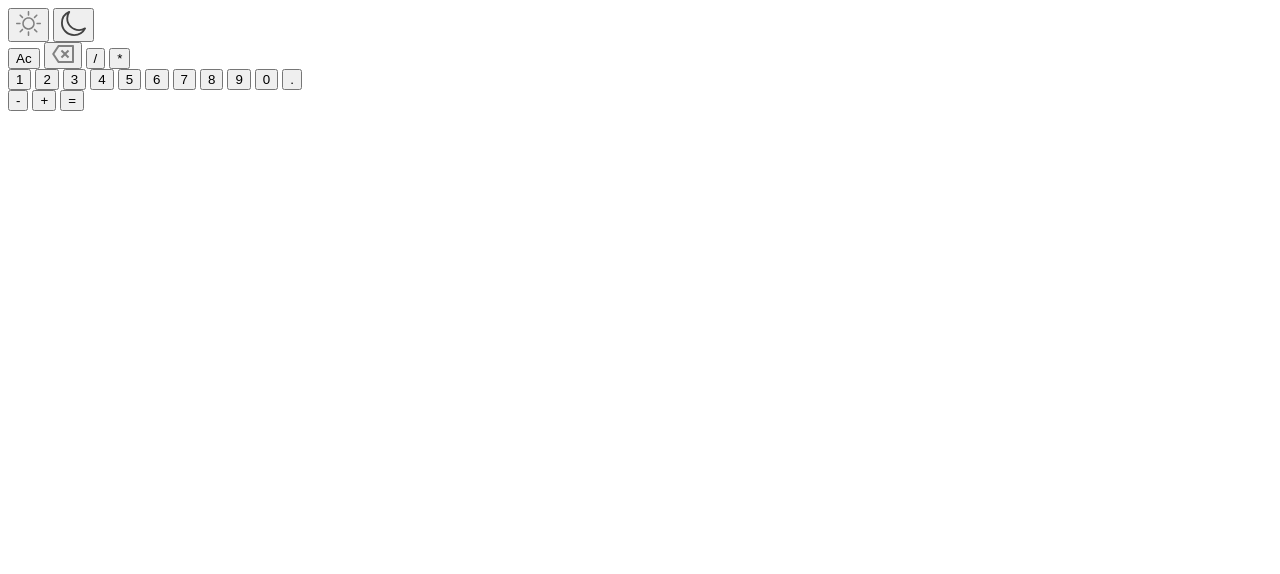
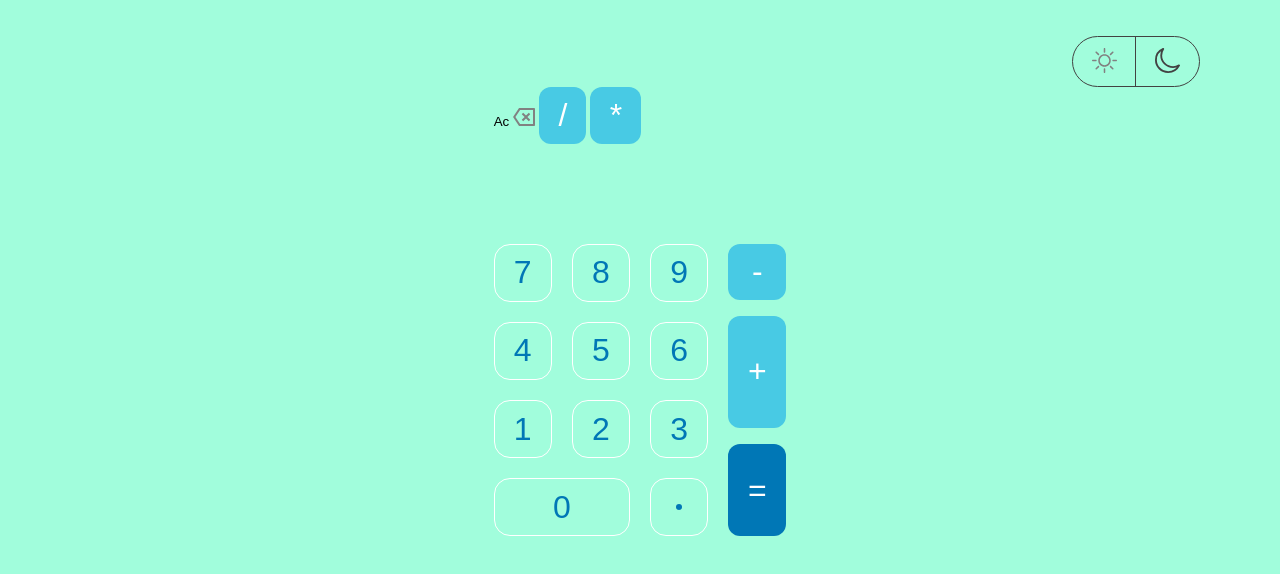
Before and after one commit to lonesahilnazir/Calcify, a plain HTML site: page index.html in a window 1280 px wide. Drawn offline with Linux system fonts and the light colour scheme.

Commit message:
styles added to header, body and some buttons

```diff
--- a/css/base/reset.css
+++ b/css/base/reset.css
@@ -0,0 +1,17 @@
+* {
+    padding: 0;
+    margin: 0;
+    box-sizing: border-box;
+}
+
+html {
+    /* font-family: poppins; */
+    font-size: 16px;
+}
+
+button {
+    outline: none;
+    border: none;
+    background-color: transparent;
+    cursor: pointer;
+}
--- /dev/null
+++ b/css/components/number-btn.css
@@ -0,0 +1,25 @@
+button.number {
+    font-size: 2em;
+    border: 1px solid var(--white);
+    color: var(--tertiary);
+    padding: 0.3em 0.6em;
+    border-radius: 16px;
+    display: flex;
+    justify-content: center;
+    align-items: center;
+}
+button.number:hover {
+    background-color: #0077B620;
+    backdrop-filter: blur(6px);
+}
+
+button.number.zero {
+    grid-column: 1/3;
+}
+
+span.dot {
+    background-color: var(--tertiary);
+    width: 6px;
+    height: 6px;
+    border-radius: 50%;
+}
--- /dev/null
+++ b/css/components/operations-btn.css
@@ -0,0 +1,17 @@
+button.operation {
+    background-color: var(--secondary);
+    padding: 0.3em 0.6em;
+    border-radius: 12px;
+    font-size: 2em;
+    color: var(--white);
+}
+button.operation.plus{
+    flex-grow: 2;
+}
+button.equal{
+    flex-grow: 2;
+    background-color: var(--tertiary);
+    border-radius: 12px;
+    color: var(--white);
+    font-size: 2em;
+}
--- a/css/layout/body.css
+++ b/css/layout/body.css
@@ -6,4 +6,5 @@ body {
     flex-direction: column;
     align-items: stretch;
     justify-content: flex-start;
+    height: 100vh;
 }
--- /dev/null
+++ b/css/layout/calculator.css
@@ -0,0 +1,36 @@
+.main {
+    display: flex;
+    flex-direction: column;
+    align-items: center;
+    justify-content: stretch;
+    flex-grow: 1;
+}
+
+.btns-section {
+    display: grid;
+    grid-template-rows: repeat(3, 1fr);
+    grid-template-columns: repeat(4, 1fr);
+    gap: 1.25em;
+}
+
+.horizontal-actions {
+    grid-column: 1/5;
+    grid-row: 1/2;
+}
+
+.numbers {
+    grid-column: 1/4;
+    grid-row: 2/4;
+    display: grid;
+    grid-template-columns: repeat(3, 1fr);
+    grid-template-rows: repeat(4, 1fr);
+    gap: 1.25em;
+}
+
+.vertical-actions {
+    grid-column: 4/5;
+    grid-row: 2/4;
+    display: flex;
+    flex-direction: column;
+    gap: 1em;
+}
--- a/css/layout/header.css
+++ b/css/layout/header.css
@@ -1,5 +1,3 @@
-@import url(../utils/variables.css);
-
 .header {
     padding: 2.25em 5em 0;
     display: flex;
--- a/css/main.css
+++ b/css/main.css
@@ -0,0 +1,11 @@
+/* base */
+@import url(./base/reset.css);
+
+/* layout */
+@import url(./layout/body.css);
+@import url(./layout/header.css);
+@import url(./layout/calculator.css);
+
+/* components */
+@import url(./components/number-btn.css);
+@import url(./components/operations-btn.css);
--- a/css/utils/variables.css
+++ b/css/utils/variables.css
@@ -0,0 +1,8 @@
+:root {
+    --primary: #A1FDDC;
+    --secondary: #48CAE4;
+    --tertiary: #0077B6;
+    --gray: #818181;
+    --dark-gray: #424242;
+    --white: #FFFFFF;
+}
--- a/index.html
+++ b/index.html
@@ -4,6 +4,7 @@
     <meta charset="UTF-8">
     <meta http-equiv="X-UA-Compatible" content="IE=edge">
     <meta name="viewport" content="width=device-width, initial-scale=1.0">
+    <link rel="stylesheet" href="/css/main.css">
     <title>Calcify</title>
 </head>
 <body>
@@ -39,26 +40,26 @@
                             fill="#818181" />
                     </svg>
                 </button>
-                <button>/</button>
-                <button>*</button>
+                <button class="operation">/</button>
+                <button class="operation">*</button>
             </div>
             <div class="numbers">
+                <button class="number">7</button>
+                <button class="number">8</button>
+                <button class="number">9</button>
+                <button class="number">4</button>
+                <button class="number">5</button>
+                <button class="number">6</button>
                 <button class="number">1</button>
                 <button class="number">2</button>
                 <button class="number">3</button>
-                <button class="number">4</button>
-                <button class="number">5</button>
-                <button class="number">6</button>
-                <button class="number">7</button>
-                <button class="number">8</button>
-                <button class="number">9</button>
                 <button class="number zero">0</button>
-                <button class="number">.</button>
+                <button class="number"><span class="dot"></span></button>
             </div>
             <div class="vertical-actions">
-                <button>-</button>
-                <button>+</button>
-                <button>=</button>
+                <button class="operation">-</button>
+                <button class="operation plus">+</button>
+                <button class="equal">=</button>
             </div>
         </div>
     </main>
```
Also changed, not shown: css/components/buttons.css (deleted).
